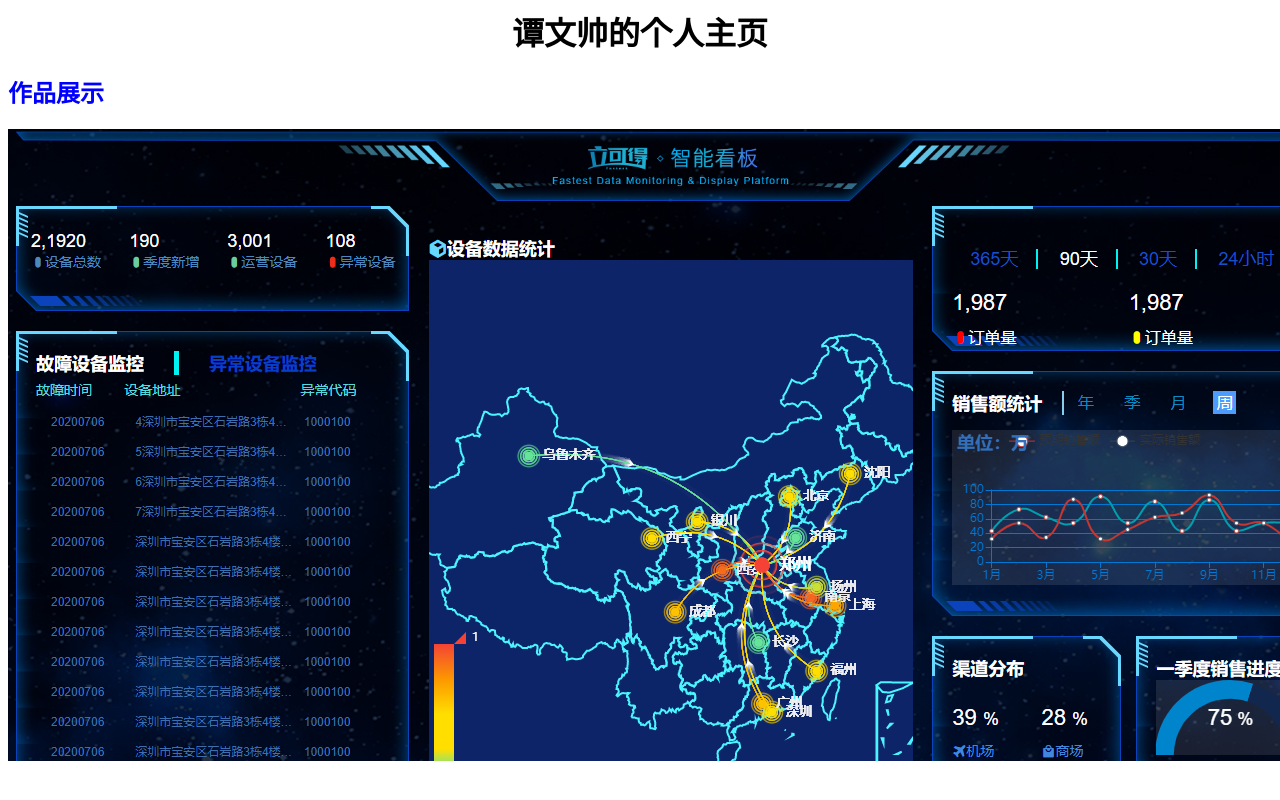
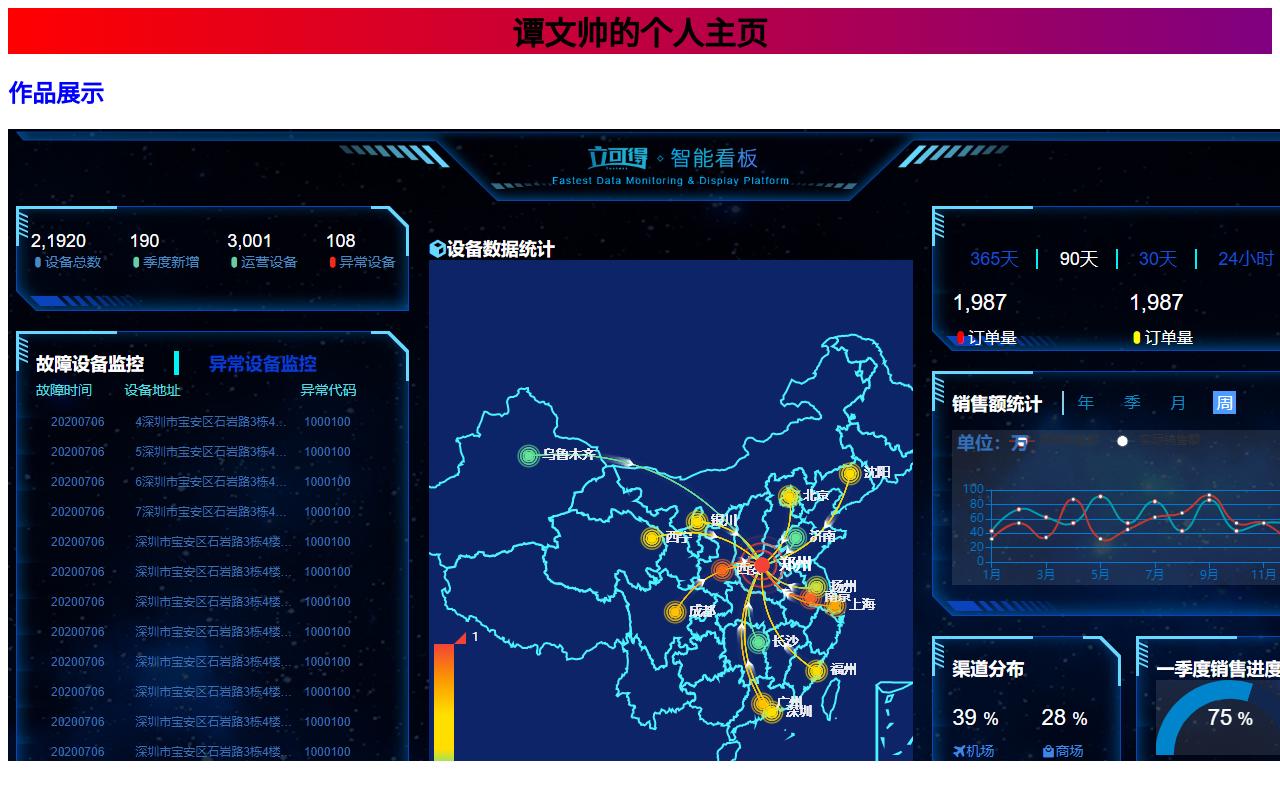
Before and after one commit to shuai748150529/shuai748150529.github.io, a plain HTML site: page index.html in a window 1280 px wide. Shown: the top 800 px of the page. Drawn offline with Linux system fonts and the light colour scheme.

Commit message:
完成主页一

```diff
--- a/css/index.css
+++ b/css/index.css
@@ -1,5 +1,5 @@
 h1 {
-    background-color: initial red ,blue,green,purple,yellow,pink,gray;
+    background:linear-gradient(to right,red,purple);
     padding: 0;
     margin: 0;
     text-align: center;
```
